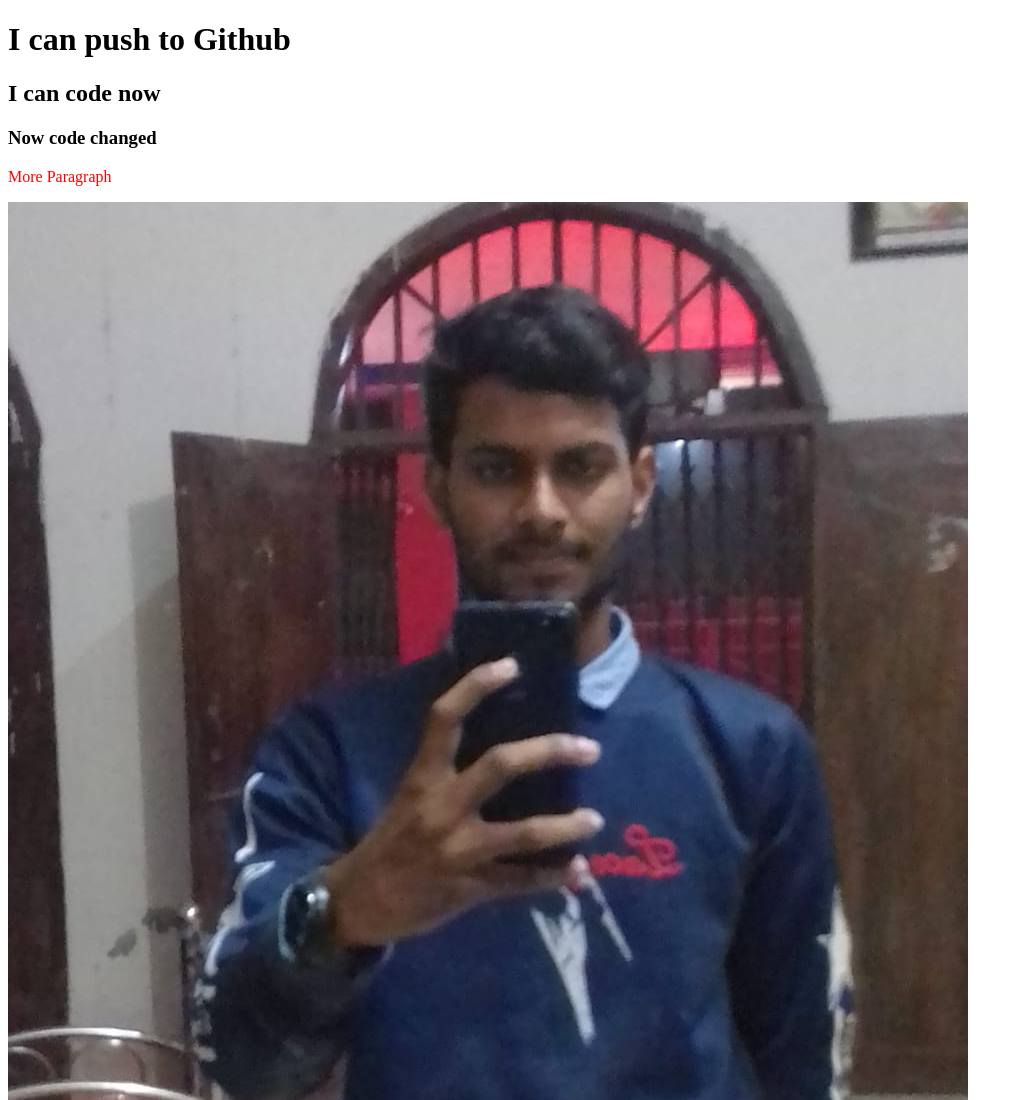
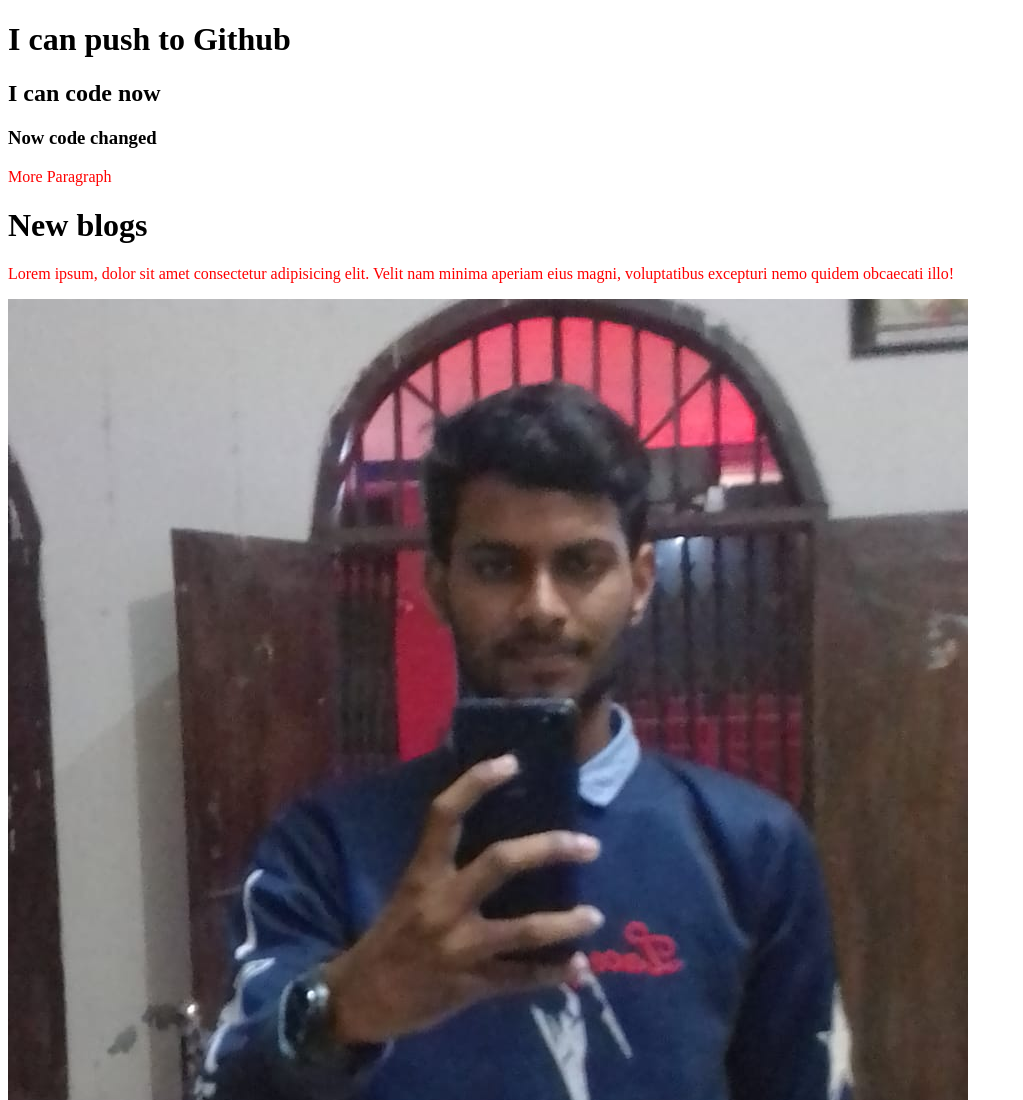
Before and after one commit to alamin657/my-first-repo, a plain HTML site: page index.html in a window 1280 px wide. Shown: the top 1100 px of the page, without its empty margins (0-1023 px from the left). Drawn offline with Linux system fonts and the light colour scheme.

Commit message:
new blog added

```diff
--- a/index.html
+++ b/index.html
@@ -12,6 +12,10 @@
     <h2>I can code now</h2>
     <h3>Now code changed</h3>
     <p>More Paragraph</p>
+    <div>
+        <h1>New blogs</h1>
+        <p>Lorem ipsum, dolor sit amet consectetur adipisicing elit. Velit nam minima aperiam eius magni, voluptatibus excepturi nemo quidem obcaecati illo!</p>
+    </div>
     <img src="Al Amin1.jpg" alt="">
 
 </body>
```
